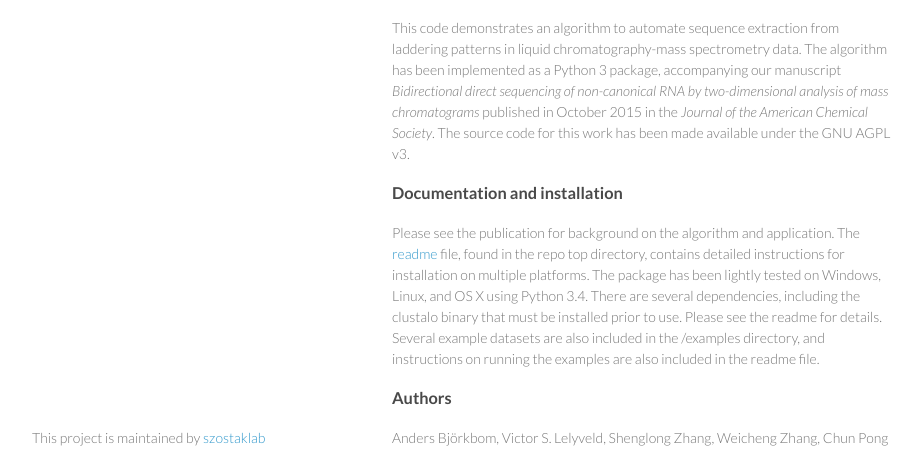
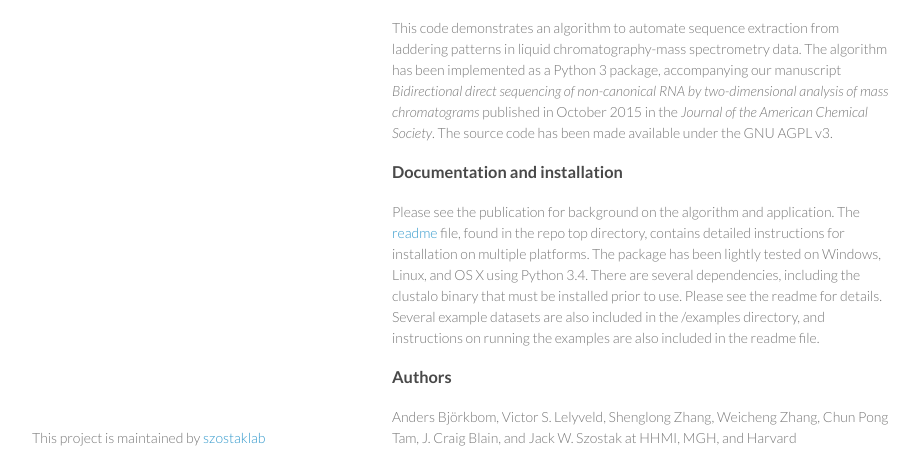
Before and after one commit to szostaklab/lcmsseq, a plain HTML site: page index.html in a window 1280 px wide. Shown: the part 282-734 px from the top of the page, without its empty margins (178-1101 px from the left). Drawn offline with Linux system fonts and the light colour scheme.

Commit message:
Minor language edits

```diff
--- a/index.html
+++ b/index.html
@@ -33,7 +33,7 @@
 <h3>
 <a id="welcome-to-the-szostak-labs-lcms-seq-code-repository" class="anchor" href="#welcome-to-the-szostak-labs-lcms-seq-code-repository" aria-hidden="true"><span class="octicon octicon-link"></span></a>Welcome to the Szostak Lab's LCMS-seq code repository</h3>
 
-<p>This code demonstrates an algorithm to automate sequence extraction from laddering patterns in liquid chromatography-mass spectrometry data. The algorithm has been implemented as a Python 3 package, accompanying our manuscript <em>Bidirectional direct sequencing of non-canonical RNA by two-dimensional analysis of mass chromatograms</em> published in October 2015 in the <em>Journal of the American Chemical Society</em>. The source code for this work has been made available under the GNU AGPL v3.</p>
+<p>This code demonstrates an algorithm to automate sequence extraction from laddering patterns in liquid chromatography-mass spectrometry data. The algorithm has been implemented as a Python 3 package, accompanying our manuscript <em>Bidirectional direct sequencing of non-canonical RNA by two-dimensional analysis of mass chromatograms</em> published in October 2015 in the <em>Journal of the American Chemical Society</em>. The source code has been made available under the GNU AGPL v3.</p>
 
 <h3>
 <a id="documentation-and-installation" class="anchor" href="#documentation-and-installation" aria-hidden="true"><span class="octicon octicon-link"></span></a>Documentation and installation</h3>
```
